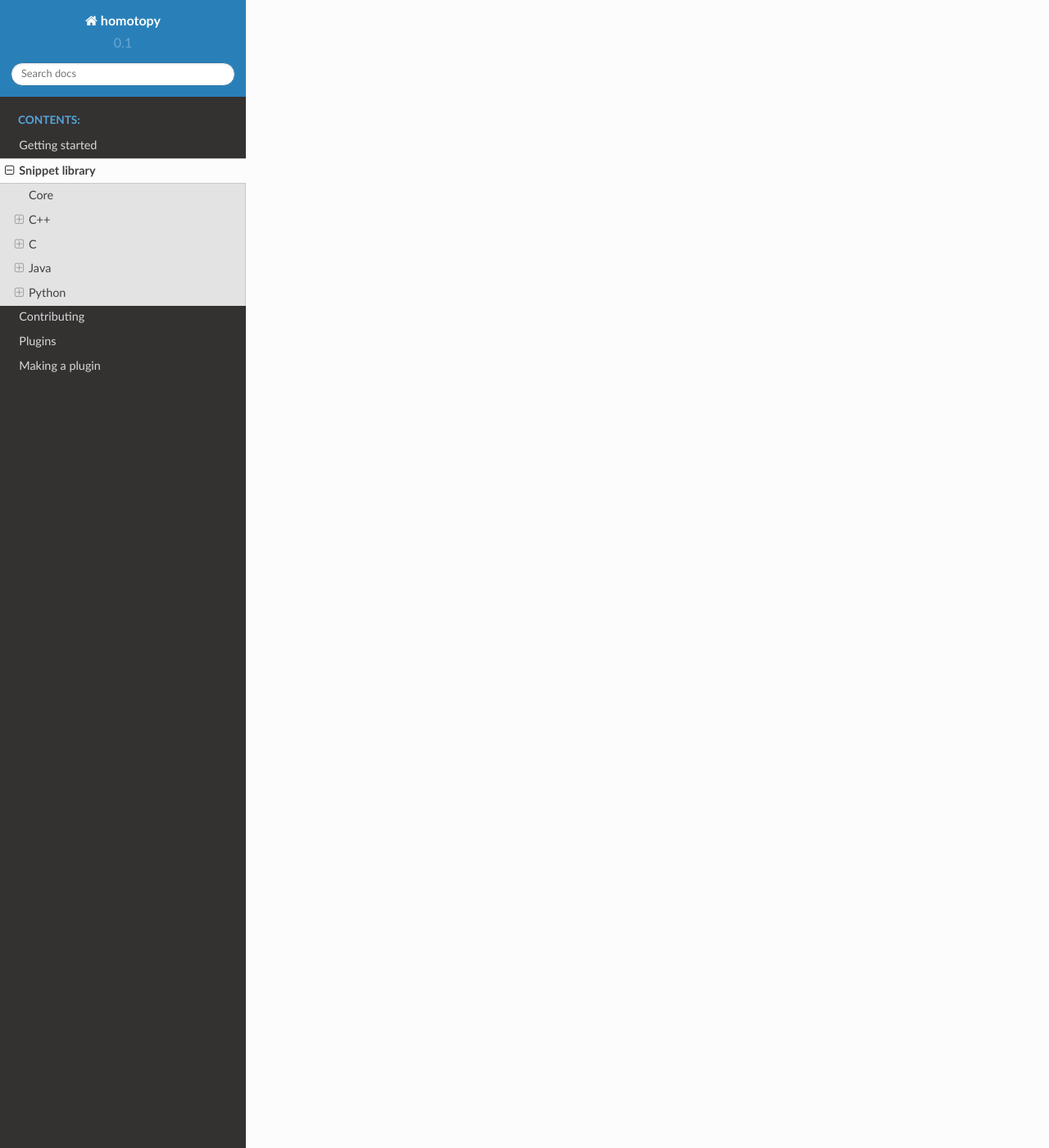
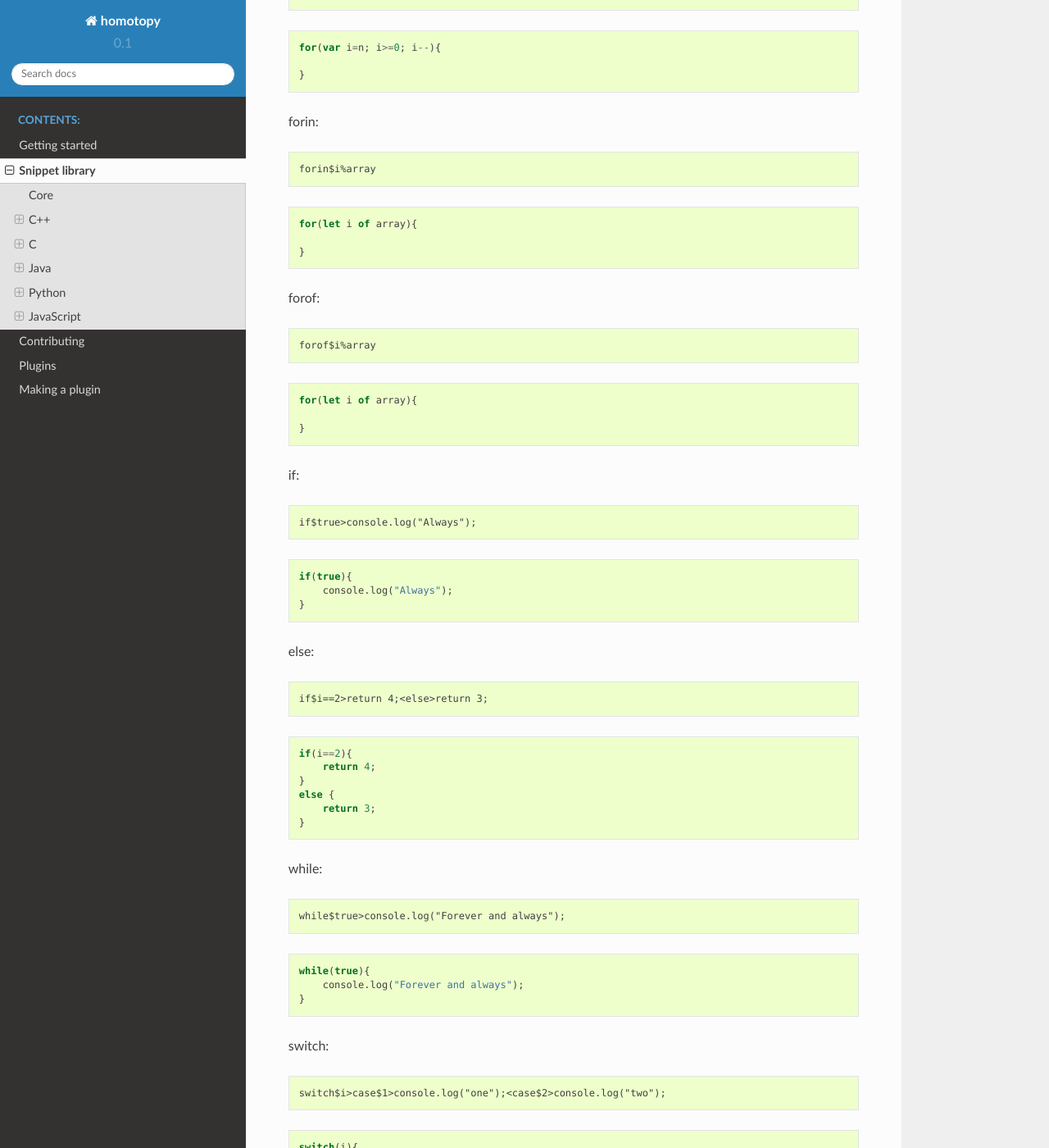
Before and after one commit to Ahhhhmed/homotopy, a Sphinx documentation site: the page built from docs/snippet_library.rst, in a window 1280 px wide and 1400 px high, scrolled down 23962 px. Shown: the whole window at 82% size. Built offline with Sphinx 7.4.7 and the Read the Docs theme 2.0.0, drawn with Linux system fonts in a browser that asks for light colours; some of the changed text lies outside the part shown.

Commit message:
js_snippets (#28)
* Add JS to c-like snippets

* Moved func snippet for C from c-like to c file

* Add call snippets for c-like languages

* Remove params snippets for JS

* Added $ parameters to call snippets

* Add JS snippets

* Remove unnecessary vertical lines

```diff
--- a/docs/snippet_library.rst
+++ b/docs/snippet_library.rst
@@ -11,6 +11,7 @@ This document contains snippet examples for most of snippets from standard libra
 * `C`_
 * `Java`_
 * `Python`_
+* `JavaScript`_
 
 ----
 Core
@@ -63,6 +64,29 @@ C++
 Commands
 ^^^^^^^^
 
+call (function call):
+
+.. code-block:: text
+
+    call@foo$param1>param2
+
+.. code-block:: C++
+
+    foo(param1, param2);
+
+call2 (function call in multiple lines):
+
+.. code-block:: text
+
+    call2@foo$param1>param2
+
+.. code-block:: C++
+
+    foo(
+      param1,
+      param2
+    );
+
 stdinc:
 
 .. code-block:: text
@@ -72,8 +96,6 @@ stdinc:
 .. code-block:: C++
 
     #include <stdio.h>
-
----------------------------
 
 inc:
 
@@ -100,8 +122,6 @@ for:
 
     }
 
----------------------------
-
 forr:
 
 .. code-block:: text
@@ -113,8 +133,6 @@ forr:
     for(int i=n; i>=0; i--){
 
     }
-
----------------------------
 
 forin:
 
@@ -128,8 +146,6 @@ forin:
 
    }
 
----------------------------
-
 if:
 
 .. code-block:: text
@@ -141,8 +157,6 @@ if:
    if(true){
        printf("Always");
    }
-
----------------------------
 
 else:
 
@@ -159,8 +173,6 @@ else:
         return 3;
     }
 
----------------------------
-
 while:
 
 .. code-block:: text
@@ -172,8 +184,6 @@ while:
    while(true){
        printf("Forever and always");
    }
-
----------------------------
 
 switch:
 
@@ -223,8 +233,6 @@ struct:
        int first, second;
    };
 
----------------------------
-
 class:
 
 .. code-block:: text
@@ -240,8 +248,6 @@ class:
        int b;
    };
 
----------------------------
-
 enum:
 
 .. code-block:: text
@@ -255,8 +261,6 @@ enum:
        green,
        blue
    };
-
----------------------------
 
 enum1 (enum in single line):
 
@@ -310,8 +314,6 @@ func (function):
 *Note that values* :code:`i` *and* :code:`j` *are specified first and type int after.
 This makes both* :code:`i` *and* :code:`j` *ints without typing int twice.*
 
----------------------------
-
 method:
 
 .. code-block:: text
@@ -327,8 +329,6 @@ method:
        }
    };
 
----------------------------
-
 nimethod (not implemented method):
 
 .. code-block:: text
@@ -341,8 +341,6 @@ nimethod (not implemented method):
    public:
        int five();
    };
-
----------------------------
 
 amethod (abstract method):
 
@@ -357,8 +355,6 @@ amethod (abstract method):
        int five() = 0;
    };
 
----------------------------
-
 dmethod (deleted method):
 
 .. code-block:: text
@@ -372,8 +368,6 @@ dmethod (deleted method):
        int five() = delete;
    };
 
----------------------------
-
 methodi1 (single method implementation):
 
 .. code-block:: text
@@ -385,8 +379,6 @@ methodi1 (single method implementation):
    int A::five(){
        return 5;
    }
-
----------------------------
 
 mithodi (method implementation):
 
@@ -405,8 +397,6 @@ mithodi (method implementation):
    }
 
 *Note that* :code:`wblock` *is used here to bind class parameter that is used by both children snippets.*
-
----------------------------
 
 constr (constructor):
 
@@ -492,8 +482,6 @@ singleton:
        void operator=(A const& origin);
    };
 
----------------------------
-
 composite (class and method):
 
 .. code-block:: text
@@ -524,6 +512,29 @@ C
 Commands
 ^^^^^^^^
 
+call (function call):
+
+.. code-block:: text
+
+    call@foo$param1>param2
+
+.. code-block:: C
+
+    foo(param1, param2);
+
+call2 (function call in multiple lines):
+
+.. code-block:: text
+
+    call2@foo$param1>param2
+
+.. code-block:: C
+
+    foo(
+      param1,
+      param2
+    );
+
 stdinc:
 
 .. code-block:: text
@@ -533,8 +544,6 @@ stdinc:
 .. code-block:: C
 
     #include <stdio.h>
-
----------------------------
 
 inc:
 
@@ -561,8 +570,6 @@ for:
 
     }
 
----------------------------
-
 forr:
 
 .. code-block:: text
@@ -575,8 +582,6 @@ forr:
 
     }
 
----------------------------
-
 if:
 
 .. code-block:: text
@@ -588,8 +593,6 @@ if:
    if(true){
        printf("Always");
    }
-
----------------------------
 
 else:
 
@@ -606,8 +609,6 @@ else:
         return 3;
     }
 
----------------------------
-
 while:
 
 .. code-block:: text
@@ -619,8 +620,6 @@ while:
    while(true){
        printf("Forever and always");
    }
-
----------------------------
 
 switch:
 
@@ -655,8 +654,6 @@ switch:
            break;
    }
 
----------------------------
-
 Objects
 ^^^^^^^
 
@@ -672,8 +669,6 @@ struct:
        int first, second;
    };
 
----------------------------
-
 tdstruct (typedef struct):
 
 .. code-block:: text
@@ -685,8 +680,6 @@ tdstruct (typedef struct):
    typedef struct{
         int first, second;
     } pair;
-
----------------------------
 
 enum:
 
@@ -701,8 +694,6 @@ enum:
        green,
        blue
    };
-
----------------------------
 
 enum1 (enum in single line):
 
@@ -733,6 +724,32 @@ func (function):
 Java
 ----
 
+Commands
+^^^^^^^^
+
+call (function call):
+
+.. code-block:: text
+
+    call@foo$param1>param2
+
+.. code-block:: Java
+
+    foo(param1, param2);
+
+call2 (function call in multiple lines):
+
+.. code-block:: text
+
+    call2@foo$param1>param2
+
+.. code-block:: Java
+
+    foo(
+      param1,
+      param2
+    );
+
 Flow control
 ^^^^^^^^^^^^
 
@@ -748,8 +765,6 @@ for:
 
     }
 
----------------------------
-
 forr:
 
 .. code-block:: text
@@ -761,8 +776,6 @@ forr:
     for(int i=n; i>=0; i--){
 
     }
-
----------------------------
 
 forin:
 
@@ -776,8 +789,6 @@ forin:
 
    }
 
----------------------------
-
 if:
 
 .. code-block:: text
@@ -789,8 +800,6 @@ if:
    if(true){
        printf("Always");
    }
-
----------------------------
 
 else:
 
@@ -807,8 +816,6 @@ else:
         return 3;
     }
 
----------------------------
-
 while:
 
 .. code-block:: text
@@ -820,8 +827,6 @@ while:
    while(true){
        printf("Forever and always");
    }
-
----------------------------
 
 switch:
 
@@ -871,8 +876,6 @@ class:
 
     }
 
----------------------------
-
 method:
 
 .. code-block:: text
@@ -886,8 +889,6 @@ method:
 
         }
     }
-
----------------------------
 
 pmethod (private method):
 
@@ -903,8 +904,6 @@ pmethod (private method):
         }
     }
 
----------------------------
-
 promethod (protected method):
 
 .. code-block:: text
@@ -919,8 +918,6 @@ promethod (protected method):
         }
     }
 
----------------------------
-
 amethod (abstract method):
 
 .. code-block:: text
@@ -932,8 +929,6 @@ amethod (abstract method):
     class A extends B {
         public int abstract five();
     }
-
----------------------------
 
 amethod (abstract method):
 
@@ -947,8 +942,6 @@ amethod (abstract method):
         public abstract int five();
     }
 
----------------------------
-
 pamethod (private abstract method):
 
 .. code-block:: text
@@ -961,8 +954,6 @@ pamethod (private abstract method):
         private abstract int five();
     }
 
----------------------------
-
 method1 (single line method):
 
 .. code-block:: text
@@ -974,8 +965,6 @@ method1 (single line method):
     class A extends B {
         public int five(){ return 5; }
     }
-
----------------------------
 
 constr (constructor):
 
@@ -991,8 +980,6 @@ constr (constructor):
         }
     }
 
----------------------------
-
 constr1 (single line constructor):
 
 .. code-block:: text
@@ -1004,8 +991,6 @@ constr1 (single line constructor):
     class A extends B {
         public A(){ }
     }
-
----------------------------
 
 pconstr (private constructor):
 
@@ -1021,8 +1006,6 @@ pconstr (private constructor):
         }
     }
 
----------------------------
-
 enum:
 
 .. code-block:: text
@@ -1036,8 +1019,6 @@ enum:
        green,
        blue
    }
-
----------------------------
 
 enum1 (single line enum):
 
@@ -1063,8 +1044,6 @@ class template:
    class A<T> {
 
     }
-
----------------------------
 
 method template:
 
@@ -1103,8 +1082,6 @@ singleton:
             return instance;
         }
     }
-
----------------------------
 
 composite (class and method):
 
@@ -1145,8 +1122,6 @@ forin:
     for i in collection:
         pass
 
----------------------------
-
 for (same as forin but shorter):
 
 .. code-block:: text
@@ -1158,8 +1133,6 @@ for (same as forin but shorter):
     for i in collection:
         pass
 
----------------------------
-
 if:
 
 .. code-block:: text
@@ -1170,8 +1143,6 @@ if:
 
     if i==0:
         print("i is zero")
-
----------------------------
 
 else:
 
@@ -1185,8 +1156,6 @@ else:
         print("i is zero")
     else:
         print("i is not zero")
-
----------------------------
 
 elif:
 
@@ -1202,8 +1171,6 @@ elif:
         print("i is one")
     else:
         print("i is not zero nor one")
-
----------------------------
 
 while:
 
@@ -1230,8 +1197,6 @@ func:
     def foo(i):
         pass
 
----------------------------
-
 class:
 
 .. code-block:: text
@@ -1242,8 +1207,6 @@ class:
 
     class A(B):
         pass
-
----------------------------
 
 method:
 
@@ -1256,8 +1219,6 @@ method:
     class A(B):
         def foo(self, i):
             pass
-
----------------------------
 
 smethod (static method):
 
@@ -1272,8 +1233,6 @@ smethod (static method):
         def foo(i):
             pass
 
----------------------------
-
 cmethod (class method):
 
 .. code-block:: text
@@ -1287,8 +1246,6 @@ cmethod (class method):
         def foo(cls, i):
             pass
 
----------------------------
-
 constr (constructor):
 
 .. code-block:: text
@@ -1300,7 +1257,6 @@ constr (constructor):
     class A(B):
         def __init__(self, i):
             pass
-
 
 Main
 ^^^^
@@ -1315,3 +1271,345 @@ main:
 
     if __name__ == "__main__":
         pass
+
+----------
+JavaScript
+----------
+
+Commands
+^^^^^^^^
+
+call (function call):
+
+.. code-block:: text
+
+    call@foo$param1>param2
+
+.. code-block:: C++
+
+    foo(param1, param2);
+
+call2 (function call in multiple lines):
+
+.. code-block:: text
+
+    call2@foo$param1>f>3
+
+.. code-block:: JavaScript
+
+    foo(
+      param1,
+      function (){ return 3; }
+    );
+
+var:
+
+.. code-block:: text
+
+    var$x$3
+
+.. code-block:: JavaScript
+
+    var x = 3;
+
+---------------------------
+
+.. code-block:: text
+
+    var$plus>a$i$j>i+j
+
+.. code-block:: JavaScript
+
+    var plus = (i, j) => i+j;
+
+let:
+
+.. code-block:: text
+
+    let$x$3
+
+.. code-block:: JavaScript
+
+    let x = 3;
+
+Flow control
+^^^^^^^^^^^^
+
+for:
+
+.. code-block:: text
+
+    for#var$i%0%n
+
+.. code-block:: JavaScript
+
+    for(var i=0; i<n; i++){
+
+    }
+
+forr:
+
+.. code-block:: text
+
+    forr#var$i%n%0
+
+.. code-block:: JavaScript
+
+    for(var i=n; i>=0; i--){
+
+    }
+
+forin:
+
+.. code-block:: text
+
+    forin$i%array
+
+.. code-block:: JavaScript
+
+    for(let i of array){
+
+    }
+
+forof:
+
+.. code-block:: text
+
+    forof$i%array
+
+.. code-block:: JavaScript
+
+    for(let i of array){
+
+    }
+
+if:
+
+.. code-block:: text
+
+    if$true>console.log("Always");
+
+.. code-block:: JavaScript
+
+   if(true){
+       console.log("Always");
+   }
+
+else:
+
+.. code-block:: text
+
+    if$i==2>return 4;<else>return 3;
+
+.. code-block:: C
+
+    if(i==2){
+        return 4;
+    }
+    else {
+        return 3;
+    }
+
+while:
+
+.. code-block:: text
+
+    while$true>console.log("Forever and always");
+
+.. code-block:: JavaScript
+
+   while(true){
+       console.log("Forever and always");
+   }
+
+switch:
+
+.. code-block:: text
+
+    switch$i>case$1>console.log("one");<case$2>console.log("two");
+
+.. code-block:: JavaScript
+
+    switch(i){
+       case 1:
+           console.log("one");
+           break;
+
+       case 2:
+           console.log("two");
+           break;
+    }
+
+---------------------------
+
+.. code-block:: text
+
+    switch$i>case$1$2>console.log("one or two");
+
+.. code-block:: JavaScript
+
+    switch(i){
+       case 1:
+       case 2:
+           console.log("one or two");
+           break;
+    }
+
+Object
+^^^^^^
+
+dict (dictionary):
+
+.. code-block:: text
+
+    dict>key$item1$1&key$item2$2
+
+.. code-block:: JavaScript
+
+    {
+      item1: 1,
+      item2: 2
+    }
+
+d (dictionary, short):
+
+.. code-block:: text
+
+    d>k$item1$1&k$item2$2
+
+.. code-block:: JavaScript
+
+    {
+      "item1": 1,
+      "item2": 2
+    }
+
+d (dictionary, nested example):
+
+.. code-block:: text
+
+    d>k$item1>d>k$nested$1<<&k$item2$2
+
+.. code-block:: JavaScript
+
+    {
+      "item1": {
+        "nested": 1
+      },
+      "item2": 2
+    }
+
+dict1 (dictionary, single line):
+
+.. code-block:: text
+
+    dict1>key$"item1"$1&k$item2$2
+
+.. code-block:: JavaScript
+
+    {"item1": 1, "item2": 2}
+
+*Note* that :code:`key` is used to build arbitrary key and :code:`k` is used to build a string key.
+
+array:
+
+.. code-block:: text
+
+    array>item1&item2
+
+.. code-block:: JavaScript
+
+    [
+      item1,
+      item2
+    ]
+
+array1 (array, single line):
+
+.. code-block:: text
+
+    array1>item1&item2
+
+.. code-block:: JavaScript
+
+    [item1, item2]
+
+
+Functions
+^^^^^^^^^
+
+func (function):
+
+.. code-block:: text
+
+    func@plus$i$j>return i+j;
+
+.. code-block:: JavaScript
+
+    function plus(i, j){
+      return i+j;
+    }
+
+---------------------------
+
+.. code-block:: text
+
+    func$i$j>return i+j;
+
+.. code-block:: JavaScript
+
+    function (i, j){
+      return i+j;
+    }
+
+func1 (function, single line):
+
+.. code-block:: text
+
+    func1$i$j>return i+j;
+
+.. code-block:: JavaScript
+
+    function (i, j){ return i+j; }
+
+f (function, single expression):
+
+.. code-block:: text
+
+    f$i$j>i+j
+
+.. code-block:: JavaScript
+
+    function (i, j){ return i+j; }
+
+arrow (arrow function):
+
+.. code-block:: text
+
+    arrow$i$j>return i+j;
+
+.. code-block:: JavaScript
+
+    (i, j) => {
+      return i+j;
+    }
+
+arrow1 (arrow function, single line):
+
+.. code-block:: text
+
+    arrow1$i$j>return i+j;
+
+.. code-block:: JavaScript
+
+    (i, j) => { return i+j; }
+
+a (arrow function, single expression):
+
+.. code-block:: text
+
+    a$i$j>i+j
+
+.. code-block:: JavaScript
+
+    (i, j) => i+j
```
Also changed, not shown: 5 other files.
